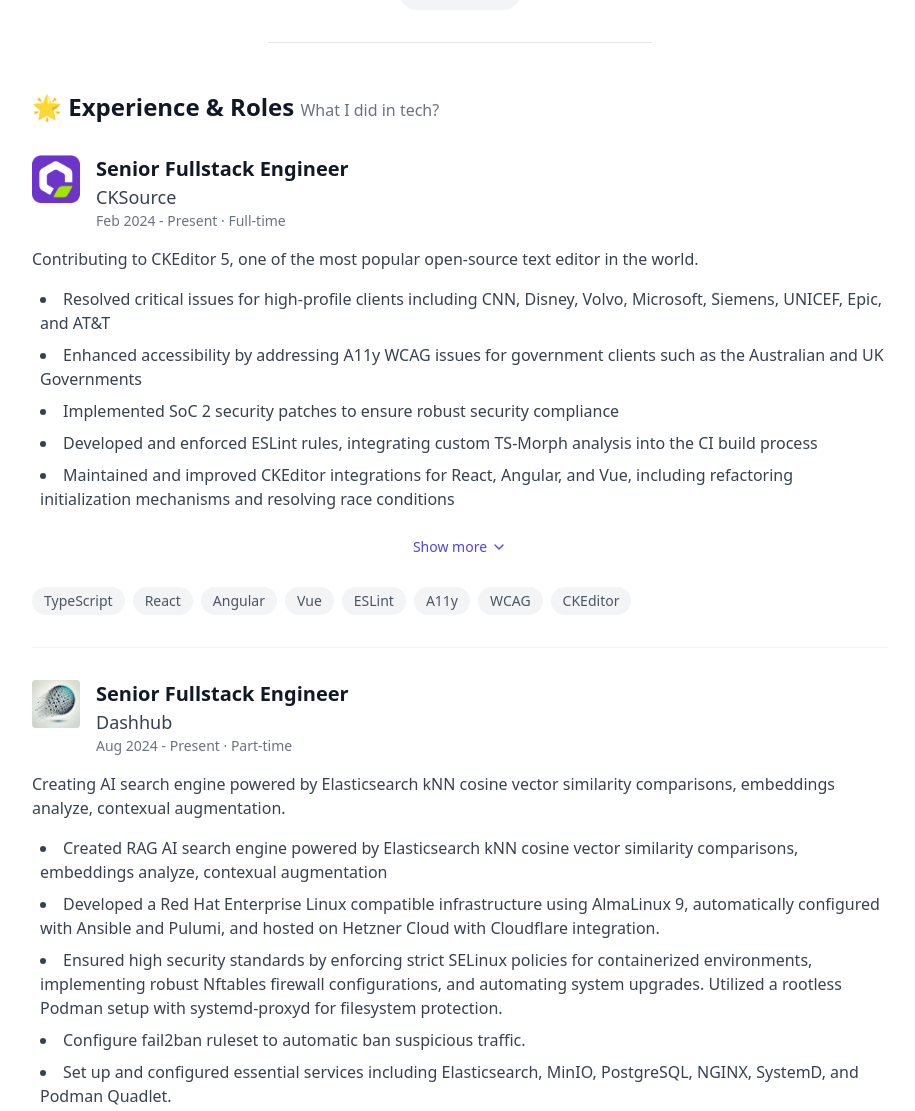
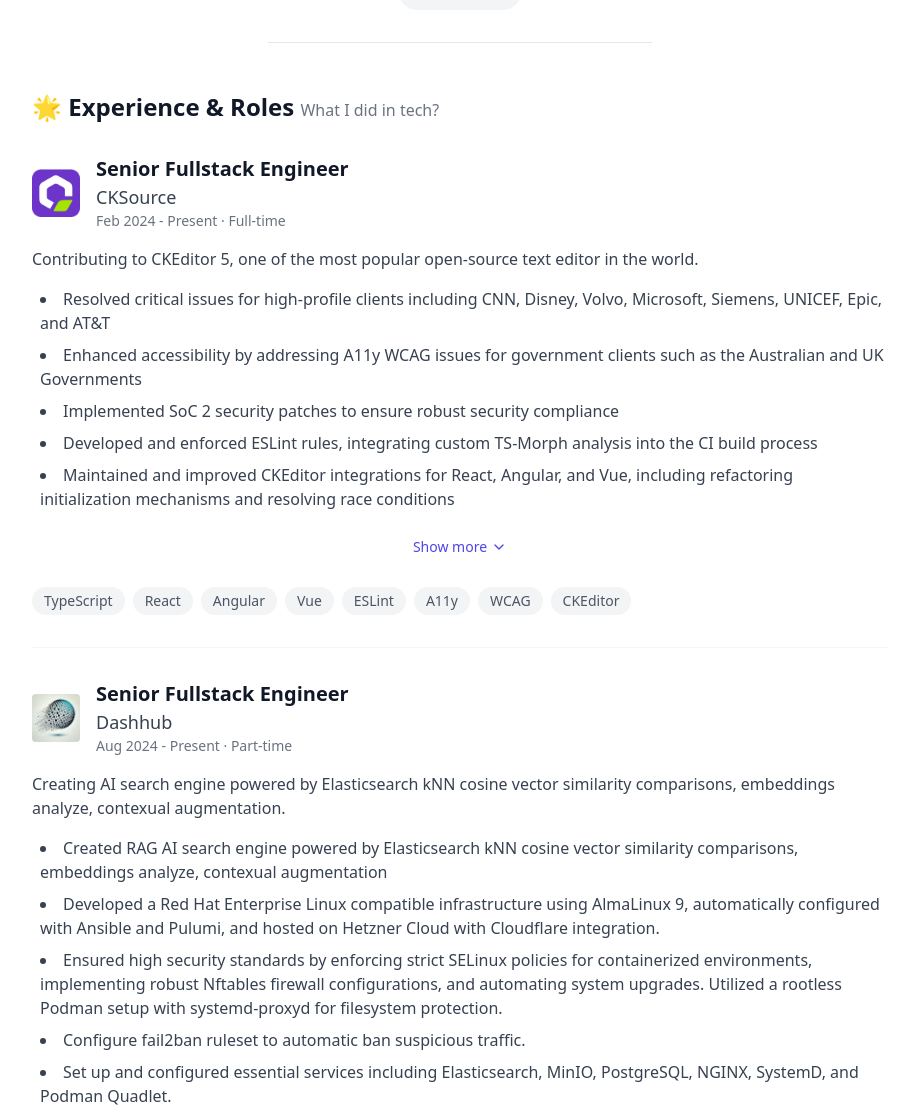
Before and after one commit to Mati365/mati365.github.io, an Astro site: page / in a window 1280 px wide. Shown: the part 2584-3695 px from the top of the page, without its empty margins (360-1275 px from the left). Built offline with nearby package versions, Linux system fonts and the light colour scheme; Astro itself is replaced by a stand-in of ours.

Commit message:
Improve css

```diff
--- a/src/components/experience/job-item.astro
+++ b/src/components/experience/job-item.astro
@@ -18,7 +18,7 @@
 ---
 
 <article id={job.slug} class:list={["border-gray-100 last:border-0 mb-8 pb-8 border-b", className]}>
-  <header class="flex items-start gap-4 mb-4">
+  <header class="flex items-center gap-4 mb-4">
     {job.company.logo && (
       <img
         src={job.company.logo}
```
